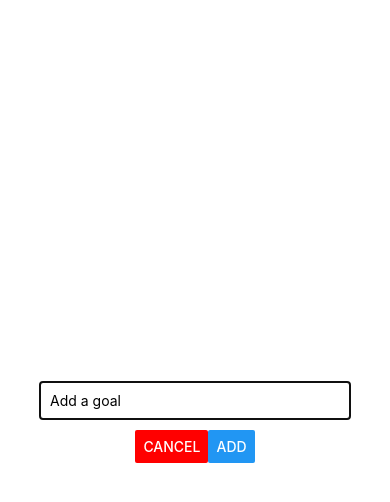
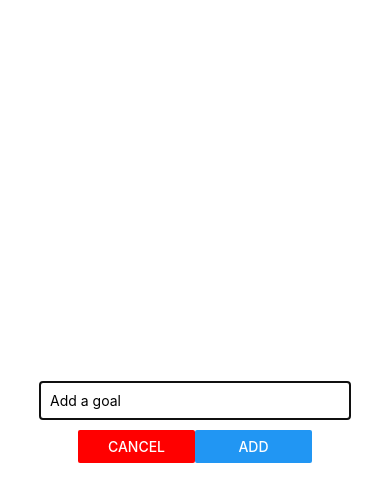
Before and after one commit to johnwsouth/react-native-app, a React Native app: screen / in a window 390 px wide. Both pictures are taken after a click on the button "ADD NEW GOAL". Shown: the top 502 px of the page. Built offline with nearby package versions, Linux system fonts and the light colour scheme.

Commit message:
added error catcher for empty goal input

```diff
--- a/components/GoalInput.js
+++ b/components/GoalInput.js
@@ -9,8 +9,13 @@ const GoalInput = props => {
   }
 
   const addGoalHandler = () => {
+    if(enteredGoal.length > 0){
     props.onAddGoal(enteredGoal);
     setEnteredGoal('');
+    }
+    else{
+      alert('Please at least one character');
+    }
   }
 
   return (
@@ -21,13 +26,15 @@ const GoalInput = props => {
           onChangeText={goalInputHandler}
           value={enteredGoal}
         />
-        <View style={styles.inputButton}>
-          <Button title='CANCEL' color='red' onPress={() => {
-            props.onCancel();
-            setEnteredGoal('');
-          }
-            }></Button>
-          <Button title='ADD' onPress={addGoalHandler} />
+        <View style={styles.inputButtonContainer}>
+          <View style={styles.button}>
+            <Button title='CANCEL' color='red' onPress={() => {
+              props.onCancel();
+              setEnteredGoal('');}}/>
+          </View>
+          <View style={styles.button}>
+            <Button title='ADD' onPress={addGoalHandler} />
+          </View>
         </View>
       </View>
     </Modal>
@@ -48,9 +55,14 @@ const styles = StyleSheet.create(
       padding: 10,
       marginBottom: 10,
     },
-    inputButton : {
+    inputButtonContainer : {
       flexDirection: 'row',
+      justifyContent: 'space-between',
+      width: '60%'
     },
+    button: {
+      flex: 2
+    }
   });
 
 
```
